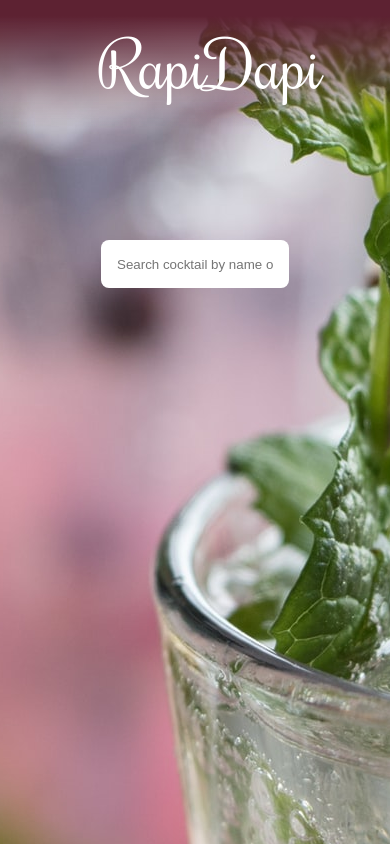
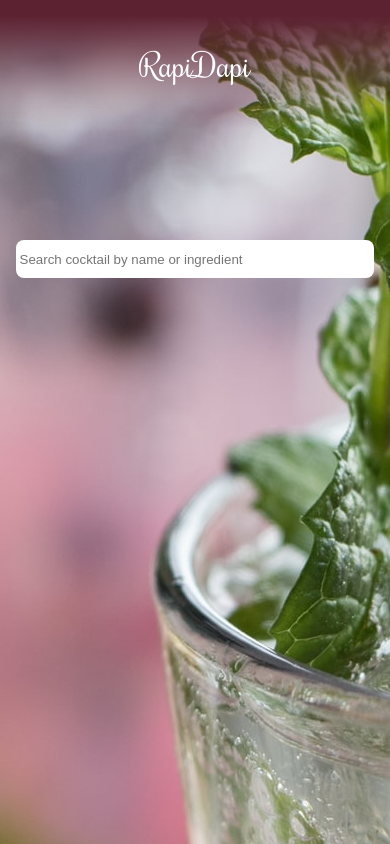
Before and after one commit to MikaelaAnd/rapidapi-app, a React (Create React App) app: page / in a window 390 px wide. Built offline with nearby package versions, Linux system fonts and the light colour scheme.

Commit message:
fixed media queries

```diff
--- a/src/components/CSS/drinkCard.css
+++ b/src/components/CSS/drinkCard.css
@@ -11,3 +11,11 @@
     width: 100%;
     object-fit: cover;
 }
+
+@media (max-width: 330px) {
+    .image-container-drinkCard {
+        width: 70%;
+        background-position: center;
+    }
+
+}
--- a/src/components/CSS/drinkRecipe.css
+++ b/src/components/CSS/drinkRecipe.css
@@ -5,40 +5,11 @@
     padding: 10rem 4rem 4rem 4rem;
 }
 
-/* recipeText */
-.drinkRecipeContainer {
-    width: 40%;
-    object-fit: cover;
-    text-align: justify;
-    display: flex;
-    flex-direction: column;
-    align-content: center;
-}
-
-.drinkName {
-    font-size: 'xx-large'
-}
-
-.listStyle {
-    list-style-type: none;
-    font-size: 'small'
-}
-
-/* drinkImage */
-.recipeImageContainer {
-    display: flex;
-    margin-right: 5rem;
-    width: 40%;
-}
-
-.recipeImage {
-    width: 100%;
-    object-fit: cover;
-}
-
-
+/* Tablet view */
 @media (max-width: 650px) {
-    .recipeContiner {
+    .drinkRecipeContainer {
         flex-direction: column;
+        align-items: center;
+        padding: 10rem 2rem 2rem 2rem;
     }
 }
--- a/src/components/CSS/header.css
+++ b/src/components/CSS/header.css
@@ -13,7 +13,7 @@
 .smallInputStyle {
     margin: 0 auto;
     height: 2rem;
-    width: 25rem;
+    width: 15rem;
     border-radius: .5rem;
     border: unset;
     outline: none;
@@ -36,5 +36,46 @@
     color: white;
     font-size: 4rem;
     font-weight: 500;
-    padding-right: 2rem;
 }
+
+/* Tablet view */
+@media (max-width: 620px) {
+    .rootStyle {
+        display: flex;
+        flex-direction: column;
+        justify-content: center;
+    }
+
+    .largeInputStyle {
+        width: 80%;
+    }
+
+    .smallInputStyle {
+        width: 60%;
+        margin-top: 1rem;
+        padding: .2rem .5rem;
+    }
+
+    .logo {
+        font-size: 3rem;
+        margin: 0;
+    }
+}
+
+/* Phone view */
+@media (max-width: 400px) {
+    .smallInputStyle {
+        width: 60%;
+        padding: .1rem 0.2rem;
+    }
+
+    .largeInputStyle {
+        width: 90%;
+        padding: .2rem;
+    }
+
+    .logo {
+        font-size: 2rem;
+    }
+
+}
--- /dev/null
+++ b/src/components/CSS/recipeImage.css
@@ -0,0 +1,17 @@
+.recipeImageContainer {
+    display: flex;
+    margin-right: 5rem;
+    width: 50%;
+}
+
+.recipeImage {
+    min-width: 10rem;
+    object-fit: cover;
+}
+
+/* Tablet view */
+@media (max-width: 650px) {
+    .recipeImageContainer {
+        margin-right: 0;
+    }
+}
--- /dev/null
+++ b/src/components/CSS/recipeText.css
@@ -0,0 +1,27 @@
+.drinkTextContainer {
+    object-fit: cover;
+    text-align: justify;
+    display: flex;
+    flex-direction: column;
+    align-content: center;
+}
+
+.drinkName {
+    font-size: 'xx-large'
+}
+
+.listStyle {
+    list-style-type: none;
+    font-size: small;
+}
+
+/* Tablet view */
+@media (max-width: 650px) {
+    .drinkTextContainer {
+        margin: 0 auto;
+    }
+
+    .drinkName {
+        margin: 1rem auto;
+    }
+}
--- a/src/components/drinkCard.tsx
+++ b/src/components/drinkCard.tsx
@@ -30,5 +30,4 @@ class DrinkCard extends Component<Props> {
     }
 }
 
-
 export default DrinkCard;
--- a/src/components/recipeImage.tsx
+++ b/src/components/recipeImage.tsx
@@ -1,5 +1,5 @@
 import { Cocktail } from "./layout";
-import './CSS/drinkRecipe.css'
+import './CSS/recipeImage.css'
 interface Props {
     drink: Cocktail[]
 }
--- a/src/components/recipeText.tsx
+++ b/src/components/recipeText.tsx
@@ -1,5 +1,5 @@
 import { Cocktail } from "./layout";
-import './CSS/drinkRecipe.css'
+import './CSS/recipeText.css'
 
 interface Props {
     drink: Cocktail[]
@@ -15,7 +15,7 @@ function RecipeText(props: Props) {
     */
 
     return (
-        <div className="recipeContainer" >
+        <div className="drinkTextContainer" >
             <h2 className="drinkName">
                 {props.drink[0]?.strDrink}
             </h2>
```
